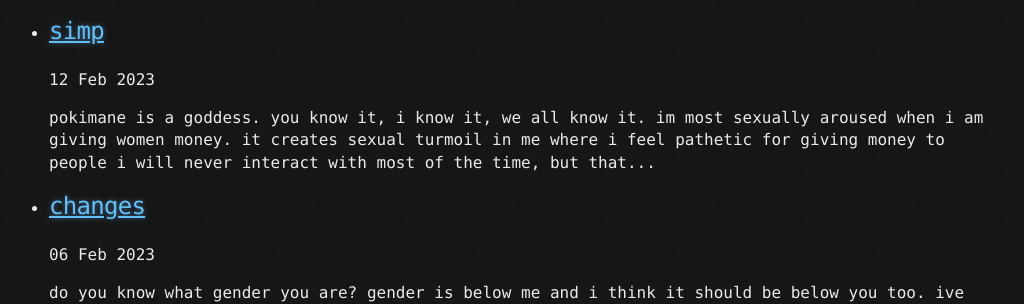
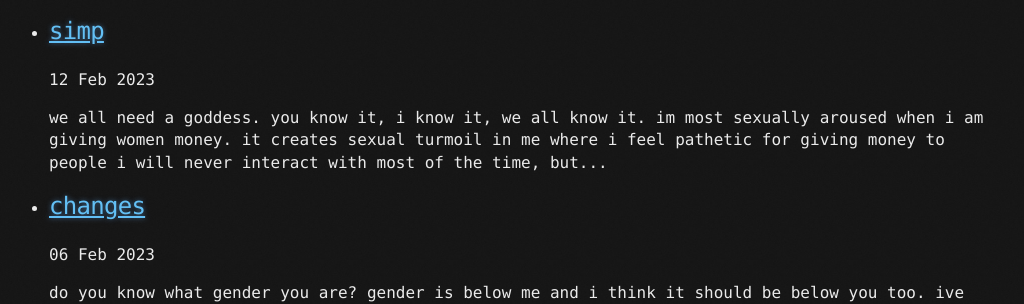
Before and after one commit to goobbess/goobbess.github.io, a Jekyll site: the page built from blog/index.html, in a window 1280 px wide. Shown: the part 120-424 px from the top of the page, without its empty margins (131-1155 px from the left). Built offline with Jekyll 4.4.1, drawn with Linux system fonts in a browser that asks for light colours; the list of posts is cut into pages by our own code.

Commit message:
Update 2023-02-12-simp.md

```diff
--- a/_posts/2023-02-12-simp.md
+++ b/_posts/2023-02-12-simp.md
@@ -4,7 +4,7 @@
 date: 2023-02-12
 ---
 
-pokimane is a goddess. you know it, i know it, we all know it. im most sexually aroused when i am giving women money. it creates sexual turmoil in me where i feel pathetic for giving money to people i will never interact with most of the time, but that same pathetic feeling produces some of the most intense masturbation sessions ive had in my life. especially when the person im paying is degrading me for giving things to them.
+we all need a goddess. you know it, i know it, we all know it. im most sexually aroused when i am giving women money. it creates sexual turmoil in me where i feel pathetic for giving money to people i will never interact with most of the time, but that same pathetic feeling produces some of the most intense masturbation sessions ive had in my life. especially when the person im paying is degrading me for giving things to them.
 
 sometimes i wonder if i would make a good findom. i sure think i know how to get people off with my voice and my texts, and i do feel genuinely grossed out by most people who would want to interact with me in that way so i think it would come naturally. id say things i genuinely think about them and theyd get off to it and give me money for it. even reading this i know some people would find it hot.
 
```
